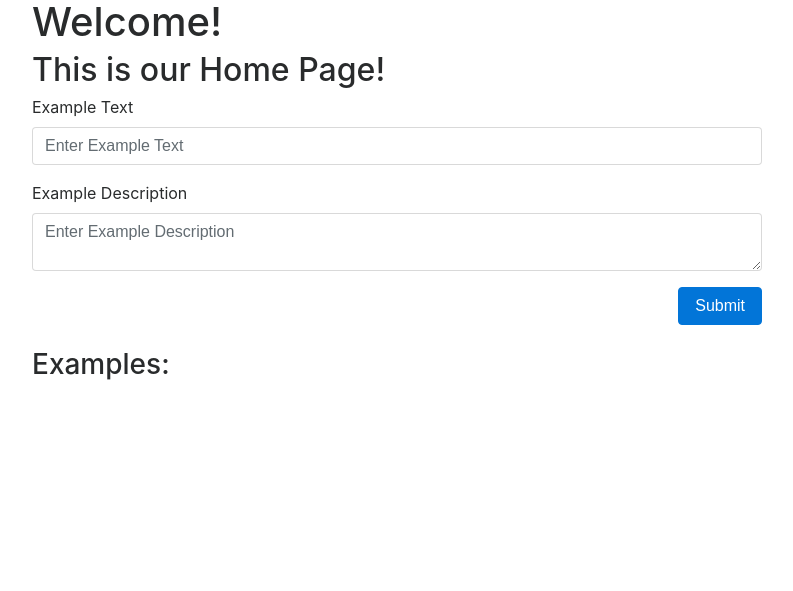
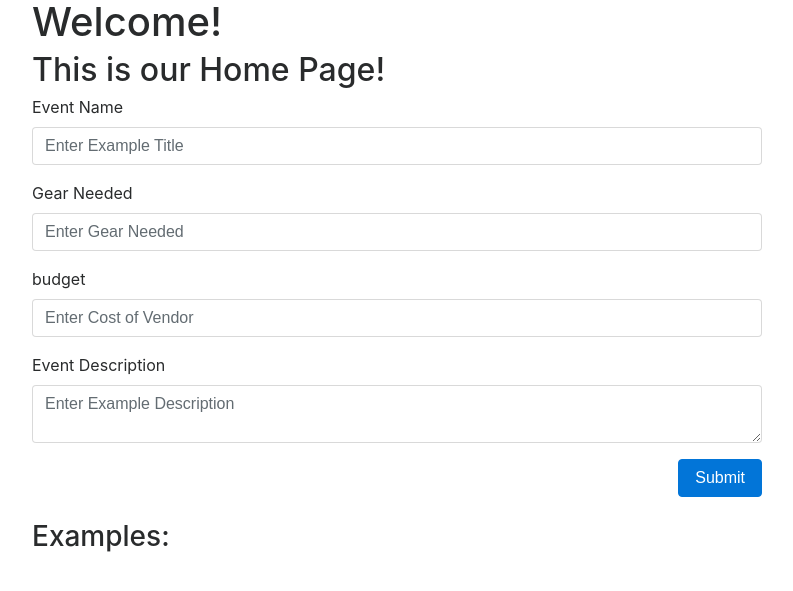
Before and after one commit to amabelledee/02-Project, a Node server app: page / in a window 1280 px wide. Shown: the top 591 px of the page, without its empty margins (243-1036 px from the left). Run offline with Node 20, Linux system fonts and the light colour scheme; data that the repository does not hold is empty; some libraries are stand-ins or nearby versions.

Commit message:
initial commit

```diff
--- a/config/config.json
+++ b/config/config.json
@@ -1,14 +1,14 @@
 {
   "development": {
     "username": "root",
-    "password": null,
+    "password": "root",
     "database": "exampledb",
     "host": "localhost",
     "dialect": "mysql"
   },
   "test": {
     "username": "root",
-    "password": null,
+    "password": "root",
     "database": "testdb",
     "host": "localhost",
     "dialect": "mysql",
--- a/public/js/index.js
+++ b/public/js/index.js
@@ -1,5 +1,7 @@
 // Get references to page elements
-var $exampleText = $("#example-text");
+var $exampleTitle = $("#example-title");
+var $exampleTech = $("#example-tech");
+var $exampleBudget = $("#example-budget");
 var $exampleDescription = $("#example-description");
 var $submitBtn = $("#submit");
 var $exampleList = $("#example-list");
@@ -35,7 +37,9 @@ var refreshExamples = function() {
   API.getExamples().then(function(data) {
     var $examples = data.map(function(example) {
       var $a = $("<a>")
-        .text(example.text)
+        .text(example.title)
+        .text(example.tech)
+        .text(example.budget)
         .attr("href", "/example/" + example.id);
 
       var $li = $("<li>")
@@ -65,12 +69,16 @@ var handleFormSubmit = function(event) {
   event.preventDefault();
 
   var example = {
-    text: $exampleText.val().trim(),
+    title: $exampleTitle.val().trim(),
+    text: $exampleTech.val().trim(),
+    budget: $exampleBudget.val().trim(),
     description: $exampleDescription.val().trim()
   };
 
-  if (!(example.text && example.description)) {
-    alert("You must enter an example text and description!");
+  if (
+    !(example.title && example.tech && example.budget && example.description)
+  ) {
+    alert("You must enter all inputs!");
     return;
   }
 
@@ -78,7 +86,9 @@ var handleFormSubmit = function(event) {
     refreshExamples();
   });
 
-  $exampleText.val("");
+  $exampleTitle.val("");
+  $exampleTech.val("");
+  $exampleBudget.val("");
   $exampleDescription.val("");
 };
 
--- a/routes/apiRoutes.js
+++ b/routes/apiRoutes.js
@@ -17,7 +17,9 @@ module.exports = function(app) {
 
   // Delete an example by id
   app.delete("/api/examples/:id", function(req, res) {
-    db.Example.destroy({ where: { id: req.params.id } }).then(function(dbExample) {
+    db.Example.destroy({ where: { id: req.params.id } }).then(function(
+      dbExample
+    ) {
       res.json(dbExample);
     });
   });
--- a/routes/htmlRoutes.js
+++ b/routes/htmlRoutes.js
@@ -13,7 +13,9 @@ module.exports = function(app) {
 
   // Load example page and pass in an example by id
   app.get("/example/:id", function(req, res) {
-    db.Example.findOne({ where: { id: req.params.id } }).then(function(dbExample) {
+    db.Example.findOne({ where: { id: req.params.id } }).then(function(
+      dbExample
+    ) {
       res.render("example", {
         example: dbExample
       });
--- a/views/index.handlebars
+++ b/views/index.handlebars
@@ -5,13 +5,28 @@
         <h1>{{msg}}</h1>
         <h2>This is our Home Page!</h2>
         <form class="clearfix mb-4" action="POST">
+
           <div class="form-group">
-            <label for="example-text">Example Text</label>
-            <input type="text" id="example-text" class="form-control" aria-describedby="example-text" placeholder="Enter Example Text">
+            <label for="example-title">Event Name</label>
+            <input type="text" id="example-title" class="form-control" aria-describedby="example-title"
+              placeholder="Enter Example Title">
+          </div>
+
+          <div class="form-group">
+            <label for="example-tech">Gear Needed</label>
+            <input type="text" id="example-tech" class="form-control" aria-describedby="example-tech"
+              placeholder="Enter Gear Needed">
           </div>
           <div class="form-group">
-            <label for="example-description">Example Description</label>
-            <textarea class="form-control" id="example-description" aria-describedby="example-description" placeholder="Enter Example Description"></textarea>
+            <label for="example-budget">budget</label>
+            <input type="text" id="example-budget" class="form-control" aria-describedby="example-budget"
+              placeholder="Enter Cost of Vendor">
+          </div>
+
+          <div class="form-group">
+            <label for="example-description">Event Description</label>
+            <textarea class="form-control" id="example-description" aria-describedby="example-description"
+              placeholder="Enter Example Description"></textarea>
           </div>
           <button id="submit" class="btn btn-primary float-right">Submit</button>
         </form>
@@ -19,7 +34,11 @@
         <ul id="example-list" class="list-group">
           {{#each examples}}
           <li data-id="{{this.id}}" class="list-group-item">
-            <a href="example/{{this.id}}">{{this.text}}</a>
+            <div class="col-md-12">Event Name: <a href="example/{{this.id}}">{{this.title}}</a></div>
+            <div class="col-md-12">Event Venue: {{this.venue}}</div>
+            <div class="col-md-12">Event Location: {{this.venueaddress}}</div>
+            <div class="col-md-12">Vendor: {{this.vendor}}</div>
+            <div class="col-md-12">Vendor Email: {{this.vendoremail}}</div>
             <button class="btn btn-danger float-right delete">ｘ</button>
           </li>
           {{/each}}
```
Also changed, not shown: models/example.js (+10 -2 lines), views/example.handlebars (+9 -5 lines), views/layouts/main.handlebars (line endings or trailing spaces), 2 other files.
